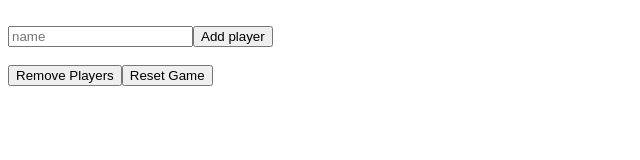
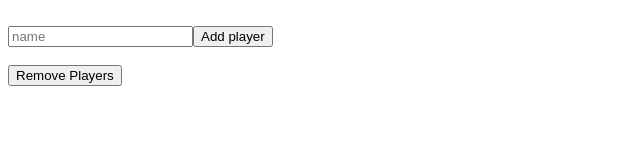
Before and after one commit to tdubs42/ganz-schon-clever-calculator, a Gatsby site: page / in a window 1280 px wide. Shown: the whole page, without its empty margins (0-640 px from the left). Built offline with nearby package versions, Linux system fonts and the light colour scheme; Gatsby itself is replaced by a stand-in of ours.

Commit message:
show reset game only when there are scores set

```diff
--- a/src/pages/index.js
+++ b/src/pages/index.js
@@ -1,10 +1,10 @@
-import React, { useState } from "react";
+import React, { useEffect, useState } from "react";
 import Player from "../components/Player";
 // markup
 const IndexPage = () => {
   const [players, setPlayers] = useState({});
   const [name, setName] = useState("");
-
+  const [ongoingGame, setOngoingGame] = useState(false);
   const onChangeHandler = (e) => {
     setName(e.target.value);
   };
@@ -31,12 +31,21 @@ const IndexPage = () => {
     setPlayers({ ...players, [name]: { score } });
   };
 
+  useEffect(() => {
+    const isThereAnOngoingGame = Object.keys(players).reduce((acc, cur) => {
+      return acc || !!players[cur].score.total;
+    }, false);
+
+    setOngoingGame(isThereAnOngoingGame);
+  });
+
   const resetGame = () => {
     const playerNames = Object.keys(players);
     const newPlayers = playerNames.reduce((acc, cur) => {
       return { ...acc, [cur]: { score: emptyScore } };
     }, {});
     setPlayers(newPlayers);
+    setOngoingGame(false);
   };
 
   return (
@@ -69,7 +78,7 @@ const IndexPage = () => {
 
       <br />
       <button onClick={() => setPlayers([])}>Remove Players</button>
-      <button onClick={() => resetGame()}>Reset Game</button>
+      {ongoingGame && <button onClick={() => resetGame()}>Reset Game</button>}
     </main>
   );
 };
```
